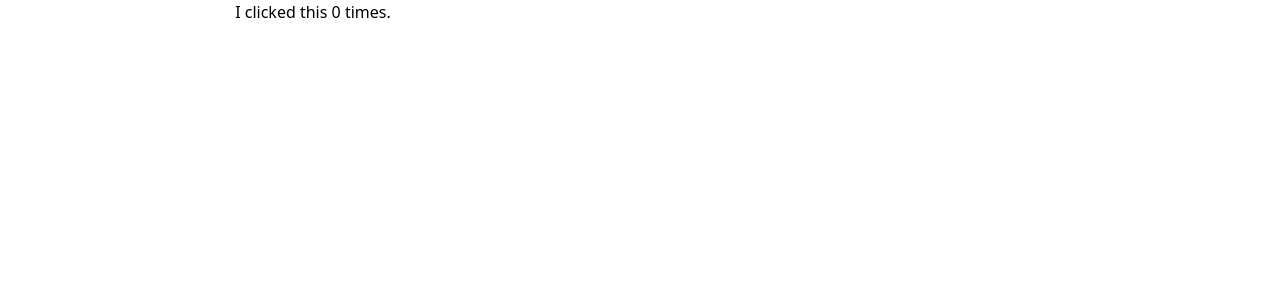
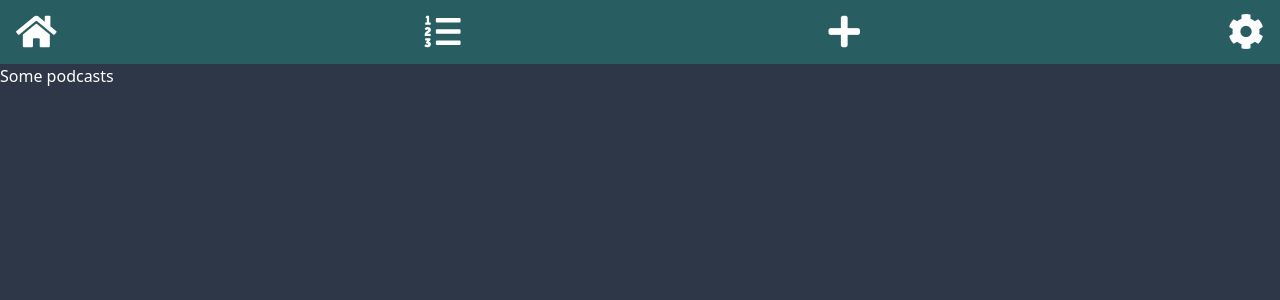
Before and after one commit to podrain/podrain-svelte, a Svelte app: page / in a window 1280 px wide. Shown: the top 300 px of the page. Built offline with nearby package versions, Linux system fonts and the light colour scheme.

Commit message:
really hacky pages but hey

```diff
--- a/package.json
+++ b/package.json
@@ -4,6 +4,7 @@
     "parcel-plugin-svelte": "^4.0.6"
   },
   "dependencies": {
+    "@fortawesome/fontawesome-free": "^5.14.0",
     "svelte": "^3.24.1",
     "tailwindcss": "^1.6.2"
   }
--- a/src/js/app.js
+++ b/src/js/app.js
@@ -1,4 +1,6 @@
 import '../css/app.css'
+import '@fortawesome/fontawesome-free/css/all.css'
+
 import App from '../svelte/App.svelte'
 
 new App({
--- a/src/svelte/App.svelte
+++ b/src/svelte/App.svelte
@@ -1,14 +1,27 @@
-{#if name}
-<h1 >Hey there {name}!</h1>
-{/if}
-<input type="text" bind:value={name}>
-<button on:click={countUp}>I clicked this {count} times.</button>
+<div class="flex flex-col h-screen">
+  <div class="flex items-center justify-between h-16 bg-teal-800 px-4 text-white">
+    <i on:click={() => changePage('PodcastList')} class="fas fa-home text-4xl"></i>
+    <i class="fas fa-list-ol text-4xl"></i>
+    <i class="fas fa-plus text-4xl"></i>
+    <i on:click={() => changePage('Settings')} class="fas fa-cog text-4xl"></i>
+  </div>
+  <div class="flex-1 overflow-y-scroll bg-gray-800 text-white">
+    <svelte:component this={currentPage} />
+  </div>
+</div>
 
 <script>
-  let name = ''
-  let count = 0
+  import PodcastList from './PodcastList.svelte'
+  import Settings from './Settings.svelte'
 
-  function countUp() {
-    count += 1
+  let pages = {
+    PodcastList,
+    Settings
+  }
+
+  let currentPage = pages['PodcastList']
+
+  function changePage(newPage) {
+    currentPage = pages[newPage]
   }
 </script>
--- /dev/null
+++ b/src/svelte/PodcastList.svelte
@@ -0,0 +1 @@
+<h2>Some podcasts</h2>
--- /dev/null
+++ b/src/svelte/Settings.svelte
@@ -0,0 +1 @@
+<h2>Some settings will go here.</h2>
```
Also changed, not shown: 2 other files (tests, documents, lock files or other folders).
